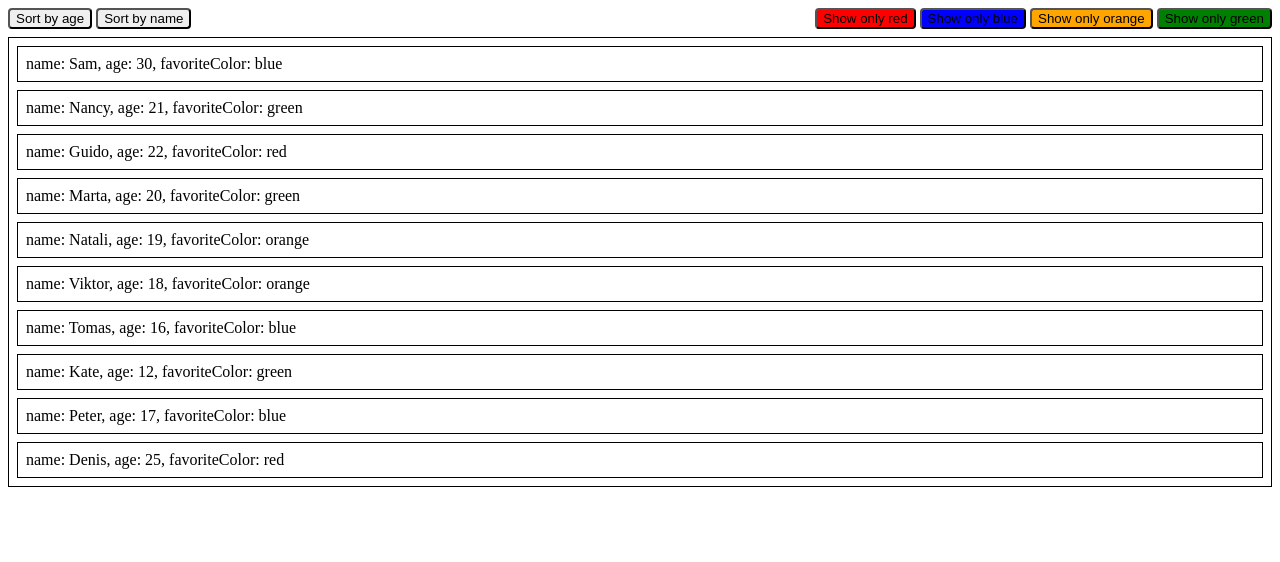
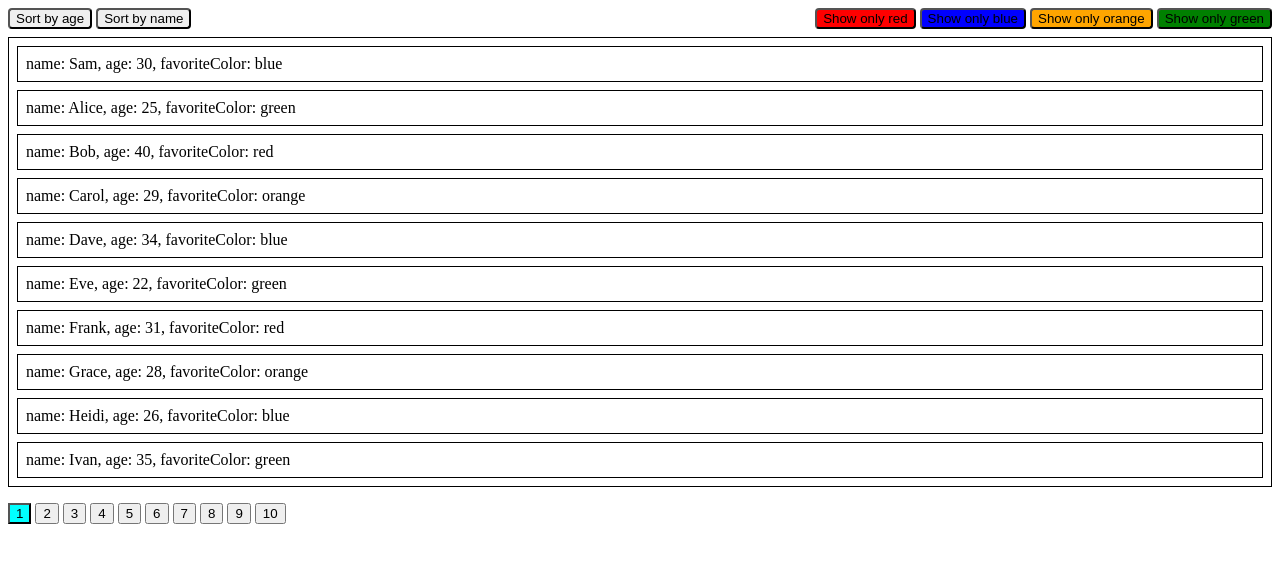
Before and after one commit to yehor-akunishnikov/sort-vite-app, a website built with Vite: page index.html in a window 1280 px wide. Built offline with nearby package versions, Linux system fonts and the light colour scheme.

Commit message:
- Added pagination - Refactor using hooks

```diff
--- a/index.html
+++ b/index.html
@@ -21,7 +21,8 @@
       </div>
     </div>
 
-    <div id="root"></div>
+    <div id="root" class="app-root"></div>
+    <div id="paginationRoot"></div>
     <script type="module" src="/src/main.ts"></script>
   </body>
 </html>
--- a/src/constants/index.ts
+++ /dev/null
@@ -1,21 +0,0 @@
-import {AppState} from '../models';
-
-/* Default state of the application */
-export const state: AppState = {
-    users: [
-        {name: 'Sam', age: 30, favoriteColor: 'blue'},
-        {name: 'Nancy', age: 21, favoriteColor: 'green'},
-        {name: 'Guido', age: 22, favoriteColor: 'red'},
-        {name: 'Marta', age: 20, favoriteColor: 'green'},
-        {name: 'Natali', age: 19, favoriteColor: 'orange'},
-        {name: 'Viktor', age: 18, favoriteColor: 'orange'},
-        {name: 'Tomas', age: 16, favoriteColor: 'blue'},
-        {name: 'Kate', age: 12, favoriteColor: 'green'},
-        {name: 'Peter', age: 17, favoriteColor: 'blue'},
-        {name: 'Denis', age: 25, favoriteColor: 'red'},
-    ],
-    activeFilters: {
-        sortBy: null,
-        colorFilter: null
-    }
-};
--- /dev/null
+++ b/src/hooks/use-apply-filters.ts
@@ -0,0 +1,34 @@
+import {AppState} from '../state';
+import {User} from '../models';
+
+export const useApplyFilters = (appState: AppState): () => void => {
+    return (): void => {
+        let listDeepCopy: User[] = JSON.parse(JSON.stringify(appState.users));
+
+        if (appState.processingState.sort.type) {
+            switch (appState.processingState.sort.type) {
+                case 'age': {
+                    listDeepCopy.sort((a, b) => a.age - b.age);
+                    break;
+                }
+                case 'name': {
+                    listDeepCopy.sort((a, b) => a.name > b.name ? 1 : -1);
+                    break;
+                }
+            }
+        }
+
+        if (appState.processingState.filter) {
+            listDeepCopy = listDeepCopy.filter(user => user.favoriteColor === appState.processingState.filter);
+        }
+
+        appState.processingState.pagination.pagesTotal = Math.ceil(
+            listDeepCopy.length / appState.processingState.pagination.itemsPerPage
+        );
+
+        appState.currentUsers = listDeepCopy.slice(
+            appState.processingState.pagination.currentPage * appState.processingState.pagination.itemsPerPage,
+            (appState.processingState.pagination.currentPage + 1) * appState.processingState.pagination.itemsPerPage
+        );
+    };
+};
--- /dev/null
+++ b/src/hooks/use-render-list.ts
@@ -0,0 +1,22 @@
+import {AppState} from '../state';
+
+const createListItem = (text: string): HTMLLIElement => {
+    const li = document.createElement('li');
+
+    li.innerText = text;
+
+    return li;
+};
+
+export const useRenderList = (root: HTMLDivElement, appState: AppState): () => void => {
+    return (): void => {
+        const ul = document.createElement('ul');
+
+        root.innerHTML = '';
+        ul.append(...appState.currentUsers.map((user) => {
+            return createListItem(Object.entries(user).map(entry => entry.join(': ')).join(', '));
+        }));
+
+        root.append(ul);
+    };
+};
--- /dev/null
+++ b/src/hooks/use-render-pagination.ts
@@ -0,0 +1,37 @@
+import {AppState} from '../state';
+
+export const useRenderPagination = (
+    paginationRoot: HTMLDivElement,
+    appState: AppState,
+    renderList: () => void,
+    applyFilter: () => void
+): () => void => {
+    return (): void => {
+        const buttons = new Array(appState.processingState.pagination.pagesTotal).fill(0)
+            .map((_, index) => {
+                const btn = document.createElement('button');
+
+                btn.innerText = String(index + 1);
+                btn.classList.add('pagination-btn');
+
+                if (index === 0) {
+                    btn.classList.add('active');
+                }
+
+                btn.addEventListener('click', () => {
+                    appState.processingState.pagination.currentPage = index;
+
+                    paginationRoot.querySelectorAll('.pagination-btn').forEach(btn => btn.classList.remove('active'));
+                    btn.classList.add('active');
+
+                    applyFilter();
+                    renderList();
+                });
+
+                return btn;
+            });
+
+        paginationRoot.innerHTML = '';
+        paginationRoot.append(...buttons);
+    };
+};
--- /dev/null
+++ b/src/hooks/use-render.ts
@@ -0,0 +1,11 @@
+export const useRender = (
+    applyFilters: () => void,
+    renderList: () => void,
+    renderPagination: () => void
+): () => void => {
+    return () => {
+        applyFilters();
+        renderList();
+        renderPagination();
+    };
+};
--- a/src/main.ts
+++ b/src/main.ts
@@ -1,12 +1,16 @@
 import './style.css';
 
+import {useRenderPagination} from './hooks/use-render-pagination.ts';
+import {useApplyFilters} from './hooks/use-apply-filters.ts';
+import {useRenderList} from './hooks/use-render-list.ts';
+import {useRender} from './hooks/use-render.ts';
+import {AppState, defaultState} from './state';
 import {setListeners} from './utils/events.ts';
-import {render} from './utils/render.ts';
 import {Controls} from './models';
-import {state} from './constants';
 
 /* Receiving necessary DOM elements */
 const root = document.querySelector<HTMLDivElement>('#root');
+const paginationRoot = document.querySelector<HTMLDivElement>('#paginationRoot');
 const controls: Controls = {
     sortByAgeBtn: document.querySelector<HTMLButtonElement>('#sortByAge'),
     sortByNameBtn: document.querySelector<HTMLButtonElement>('#sortByName'),
@@ -14,14 +18,15 @@ const controls: Controls = {
 };
 
 /* Cloning initial AppState */
-const appState = JSON.parse(JSON.stringify(state));
+const appState: AppState = JSON.parse(JSON.stringify(defaultState));
 
-/* Render from default state */
-render(root, appState);
+const renderList = useRenderList(root, appState);
+const applyFilters = useApplyFilters(appState);
+const renderPagination = useRenderPagination(paginationRoot, appState, renderList, applyFilters);
+const render = useRender(applyFilters, renderList, renderPagination);
+
+/* Render initial app view */
+render();
 
 /* Listen for control elements events */
-setListeners(
-    root,
-    controls,
-    appState
-);
+setListeners(controls, appState, render);
--- /dev/null
+++ b/src/state/index.ts
@@ -0,0 +1,119 @@
+import {ProcessingState, User} from '../models';
+
+const users: User[] = [
+    { name: 'Sam', age: 30, favoriteColor: 'blue' },
+    { name: 'Alice', age: 25, favoriteColor: 'green' },
+    { name: 'Bob', age: 40, favoriteColor: 'red' },
+    { name: 'Carol', age: 29, favoriteColor: 'orange' },
+    { name: 'Dave', age: 34, favoriteColor: 'blue' },
+    { name: 'Eve', age: 22, favoriteColor: 'green' },
+    { name: 'Frank', age: 31, favoriteColor: 'red' },
+    { name: 'Grace', age: 28, favoriteColor: 'orange' },
+    { name: 'Heidi', age: 26, favoriteColor: 'blue' },
+    { name: 'Ivan', age: 35, favoriteColor: 'green' },
+    { name: 'Judy', age: 24, favoriteColor: 'red' },
+    { name: 'Mallory', age: 32, favoriteColor: 'orange' },
+    { name: 'Nina', age: 27, favoriteColor: 'blue' },
+    { name: 'Oscar', age: 36, favoriteColor: 'green' },
+    { name: 'Peggy', age: 23, favoriteColor: 'red' },
+    { name: 'Trent', age: 33, favoriteColor: 'orange' },
+    { name: 'Victor', age: 37, favoriteColor: 'blue' },
+    { name: 'Walter', age: 39, favoriteColor: 'green' },
+    { name: 'Xena', age: 29, favoriteColor: 'red' },
+    { name: 'Yolanda', age: 31, favoriteColor: 'orange' },
+    { name: 'Zane', age: 30, favoriteColor: 'blue' },
+    { name: 'Alex', age: 25, favoriteColor: 'green' },
+    { name: 'Bella', age: 28, favoriteColor: 'red' },
+    { name: 'Cindy', age: 34, favoriteColor: 'orange' },
+    { name: 'Derek', age: 26, favoriteColor: 'blue' },
+    { name: 'Ethan', age: 32, favoriteColor: 'green' },
+    { name: 'Faith', age: 22, favoriteColor: 'red' },
+    { name: 'George', age: 27, favoriteColor: 'orange' },
+    { name: 'Hannah', age: 35, favoriteColor: 'blue' },
+    { name: 'Isla', age: 24, favoriteColor: 'green' },
+    { name: 'Jack', age: 40, favoriteColor: 'red' },
+    { name: 'Kara', age: 29, favoriteColor: 'orange' },
+    { name: 'Liam', age: 33, favoriteColor: 'blue' },
+    { name: 'Mona', age: 31, favoriteColor: 'green' },
+    { name: 'Nate', age: 28, favoriteColor: 'red' },
+    { name: 'Olivia', age: 36, favoriteColor: 'orange' },
+    { name: 'Paul', age: 23, favoriteColor: 'blue' },
+    { name: 'Quinn', age: 34, favoriteColor: 'green' },
+    { name: 'Rachel', age: 26, favoriteColor: 'red' },
+    { name: 'Steve', age: 30, favoriteColor: 'orange' },
+    { name: 'Tina', age: 39, favoriteColor: 'blue' },
+    { name: 'Uma', age: 32, favoriteColor: 'green' },
+    { name: 'Vera', age: 27, favoriteColor: 'red' },
+    { name: 'Wayne', age: 25, favoriteColor: 'orange' },
+    { name: 'Xander', age: 35, favoriteColor: 'blue' },
+    { name: 'Yara', age: 28, favoriteColor: 'green' },
+    { name: 'Zoe', age: 24, favoriteColor: 'red' },
+    { name: 'Adam', age: 31, favoriteColor: 'orange' },
+    { name: 'Bianca', age: 29, favoriteColor: 'blue' },
+    { name: 'Chad', age: 36, favoriteColor: 'green' },
+    { name: 'Daisy', age: 22, favoriteColor: 'red' },
+    { name: 'Eli', age: 33, favoriteColor: 'orange' },
+    { name: 'Fiona', age: 30, favoriteColor: 'blue' },
+    { name: 'Gabe', age: 34, favoriteColor: 'green' },
+    { name: 'Hazel', age: 27, favoriteColor: 'red' },
+    { name: 'Ivy', age: 28, favoriteColor: 'orange' },
+    { name: 'Jon', age: 37, favoriteColor: 'blue' },
+    { name: 'Kayla', age: 25, favoriteColor: 'green' },
+    { name: 'Leo', age: 29, favoriteColor: 'red' },
+    { name: 'Mia', age: 32, favoriteColor: 'orange' },
+    { name: 'Nick', age: 39, favoriteColor: 'blue' },
+    { name: 'Olga', age: 24, favoriteColor: 'green' },
+    { name: 'Pete', age: 31, favoriteColor: 'red' },
+    { name: 'Quincy', age: 23, favoriteColor: 'orange' },
+    { name: 'Rose', age: 26, favoriteColor: 'blue' },
+    { name: 'Scott', age: 34, favoriteColor: 'green' },
+    { name: 'Tara', age: 36, favoriteColor: 'red' },
+    { name: 'Umar', age: 27, favoriteColor: 'orange' },
+    { name: 'Val', age: 30, favoriteColor: 'blue' },
+    { name: 'Will', age: 28, favoriteColor: 'green' },
+    { name: 'Ximena', age: 25, favoriteColor: 'red' },
+    { name: 'Yasmin', age: 33, favoriteColor: 'orange' },
+    { name: 'Zack', age: 40, favoriteColor: 'blue' },
+    { name: 'Amber', age: 29, favoriteColor: 'green' },
+    { name: 'Ben', age: 24, favoriteColor: 'red' },
+    { name: 'Cara', age: 37, favoriteColor: 'orange' },
+    { name: 'Dion', age: 31, favoriteColor: 'blue' },
+    { name: 'Elise', age: 32, favoriteColor: 'green' },
+    { name: 'Felix', age: 26, favoriteColor: 'red' },
+    { name: 'Gwen', age: 35, favoriteColor: 'orange' },
+    { name: 'Hugo', age: 23, favoriteColor: 'blue' },
+    { name: 'Iris', age: 39, favoriteColor: 'green' },
+    { name: 'Jamie', age: 27, favoriteColor: 'red' },
+    { name: 'Ken', age: 36, favoriteColor: 'orange' },
+    { name: 'Lara', age: 25, favoriteColor: 'blue' },
+    { name: 'Max', age: 33, favoriteColor: 'green' },
+    { name: 'Nora', age: 30, favoriteColor: 'red' },
+    { name: 'Owen', age: 29, favoriteColor: 'orange' },
+    { name: 'Paula', age: 34, favoriteColor: 'blue' },
+    { name: 'Rex', age: 28, favoriteColor: 'green' },
+    { name: 'Sue', age: 22, favoriteColor: 'red' },
+    { name: 'Tom', age: 31, favoriteColor: 'orange' },
+    { name: 'Uma', age: 37, favoriteColor: 'blue' },
+    { name: 'Vince', age: 35, favoriteColor: 'green' },
+    { name: 'Wendy', age: 24, favoriteColor: 'red' },
+    { name: 'Xia', age: 40, favoriteColor: 'orange' },
+    { name: 'Yanni', age: 27, favoriteColor: 'blue' },
+    { name: 'Zara', age: 26, favoriteColor: 'green' }
+];
+
+const currentUsers: User[] = [];
+const processingState: ProcessingState = {
+    sort: {direction: 'descend'},
+    filter: null,
+    pagination: {currentPage: 0, itemsPerPage: 10},
+    search: null,
+};
+
+/* Default state of the application */
+export const defaultState = {
+    users,
+    currentUsers,
+    processingState
+};
+
+export type AppState = typeof defaultState;
--- a/src/style.css
+++ b/src/style.css
@@ -1,3 +1,7 @@
+.app-root {
+  margin-bottom: 1rem;
+}
+
 ul {
   padding: 0.5rem;
   margin: 0;
@@ -50,3 +54,15 @@ li:not(:last-child) {
 .btn.green {
   background-color:green;
 }
+
+.pagination-btn {
+  cursor: pointer;
+}
+
+.pagination-btn:not(:last-child) {
+  margin-right: 0.25rem;
+}
+
+.pagination-btn.active {
+  background-color: aqua;
+}
--- a/src/utils/filters.ts
+++ /dev/null
@@ -1,27 +0,0 @@
-import {AppState, User} from '../models';
-
-/* Apply filters from appState to the list of users */
-export const applyFilters = (appState: AppState): User[] => {
-    // Clone list in order to original list unchanged by sort operations,
-    // and be able to filter a copy on a go
-    let listDeepCopy: User[] = JSON.parse(JSON.stringify(appState.users));
-
-    if (appState.activeFilters.sortBy) {
-        switch (appState.activeFilters.sortBy) {
-            case 'age': {
-                listDeepCopy.sort((a, b) => a.age - b.age);
-                break;
-            }
-            case 'name': {
-                listDeepCopy.sort((a, b) => a.name > b.name ? 1 : -1);
-                break;
-            }
-        }
-    }
-
-    if (appState.activeFilters.colorFilter) {
-        listDeepCopy = listDeepCopy.filter(user => user.favoriteColor === appState.activeFilters.colorFilter);
-    }
-
-    return listDeepCopy;
-};
--- a/src/utils/render.ts
+++ /dev/null
@@ -1,25 +0,0 @@
-import {applyFilters} from './filters.ts';
-import {AppState, User} from '../models';
-
-/* Create "li" element */
-const createListItem = (text: string): HTMLLIElement => {
-    const li = document.createElement('li');
-
-    li.innerText = text;
-
-    return li;
-};
-
-/* Render from current app state */
-export const render = (root: HTMLDivElement, appState: AppState): void => {
-    const usersListWithAppliedFilters: User[] = applyFilters(appState);
-    const ul = document.createElement('ul');
-
-    root.innerHTML = '';
-
-    ul.append(...usersListWithAppliedFilters.map((user) => {
-        return createListItem(Object.entries(user).map(entry => entry.join(': ')).join(', '));
-    }));
-
-    root.append(ul);
-};
```
Also changed, not shown: src/models/index.ts (+16 -9 lines), src/utils/events.ts (+14 -14 lines).
